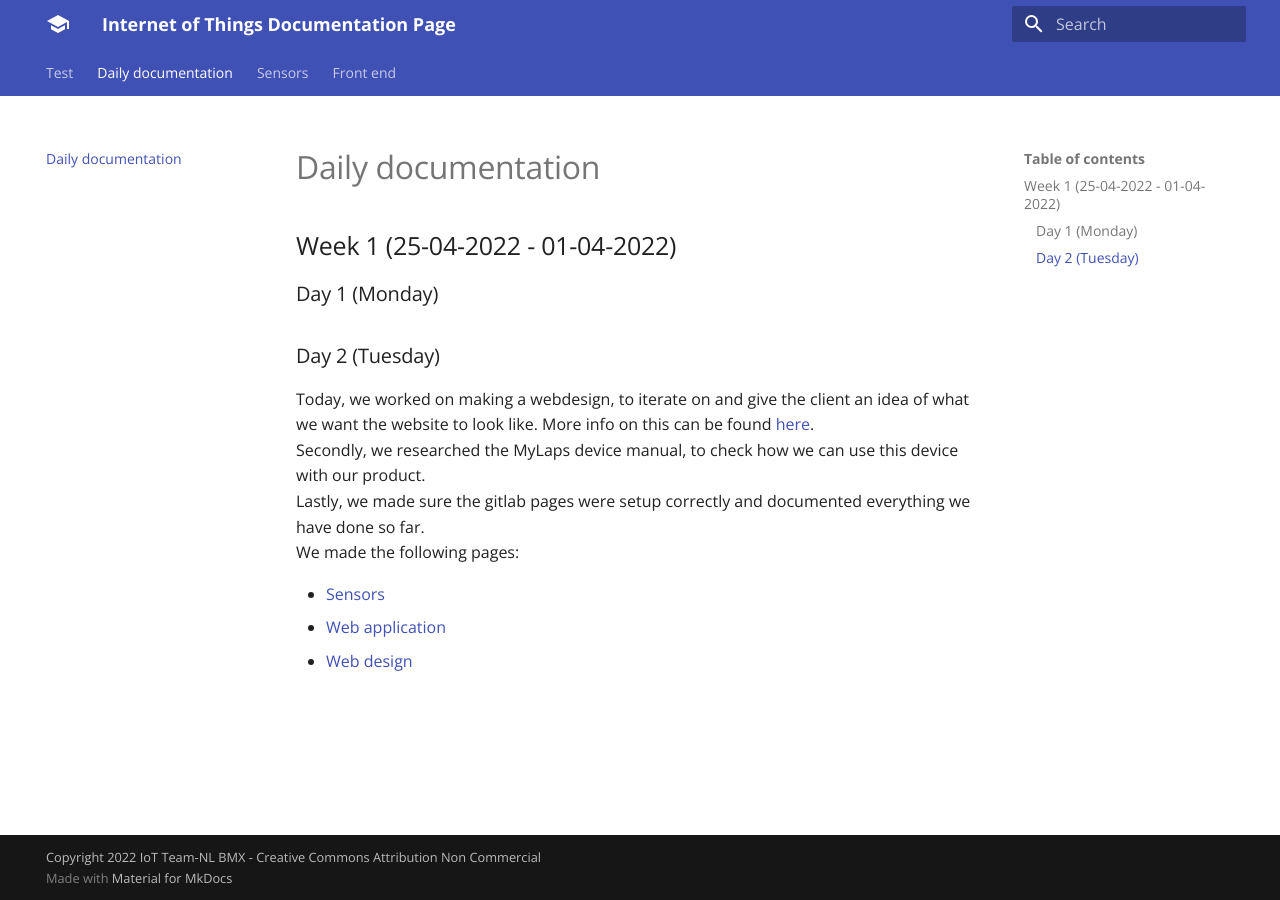
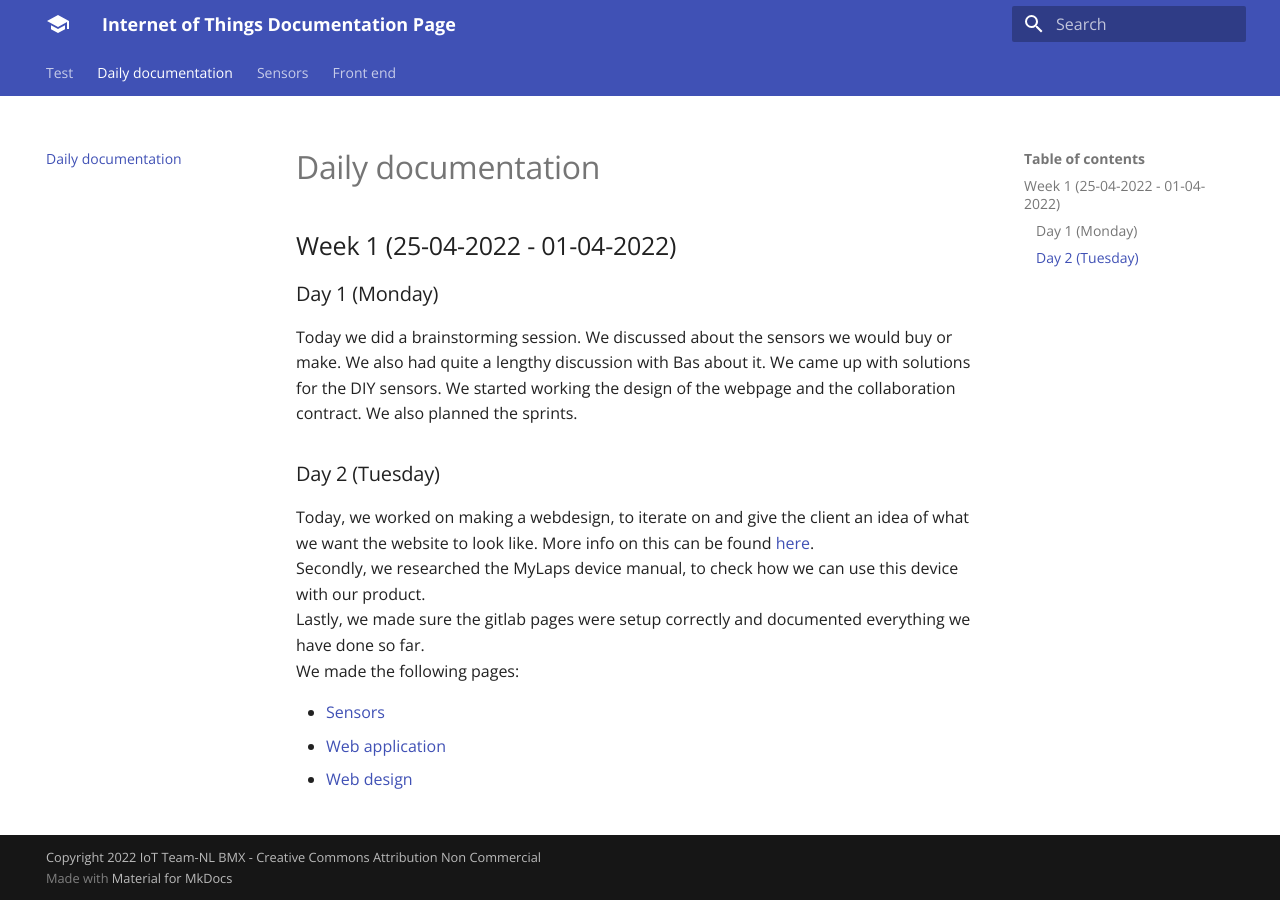
Before and after one commit to TheCodeCompany-Sem/BMX-TEAMNL-IOT, an MkDocs documentation site: the page built from docs/Daily-documentation.md, in a window 1280 px wide. Built offline with MkDocs 1.6.1 and Material for MkDocs 9.7.7, drawn with Linux system fonts in a browser that asks for light colours.

Commit message:
Updated Day 1 of the daily documentation

```diff
--- a/docs/Daily-documentation.md
+++ b/docs/Daily-documentation.md
@@ -3,6 +3,10 @@
 ## Week 1 (25-04-2022 - 01-04-2022)
 
 ### Day 1 (Monday)
+
+Today we did a brainstorming session. We discussed about the sensors we would buy or make. We also had quite a lengthy discussion with Bas about it. We came up with solutions for the DIY sensors.
+We started working the design of the webpage and the collaboration contract.
+We also planned the sprints.
 
 ### Day 2 (Tuesday)
 
```
